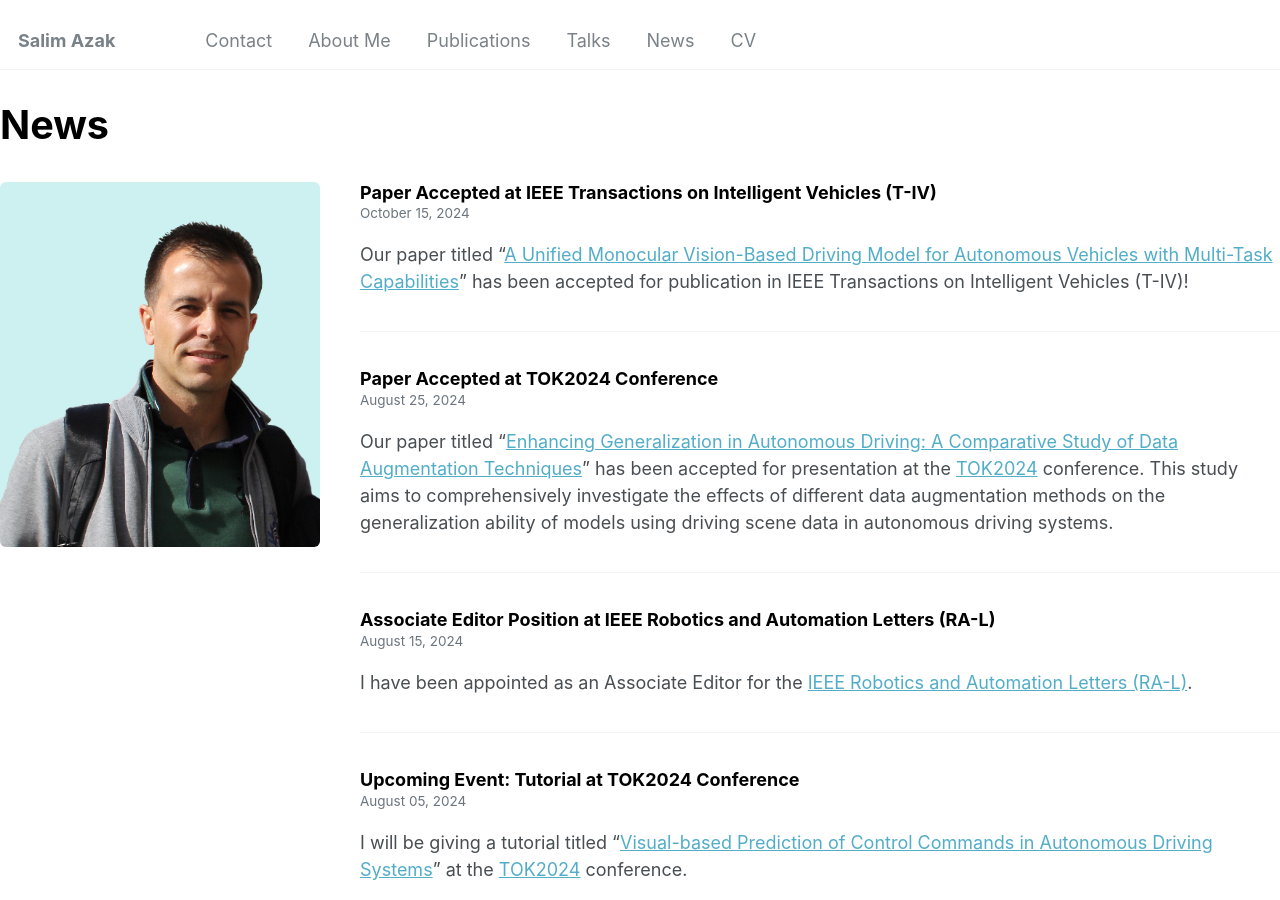
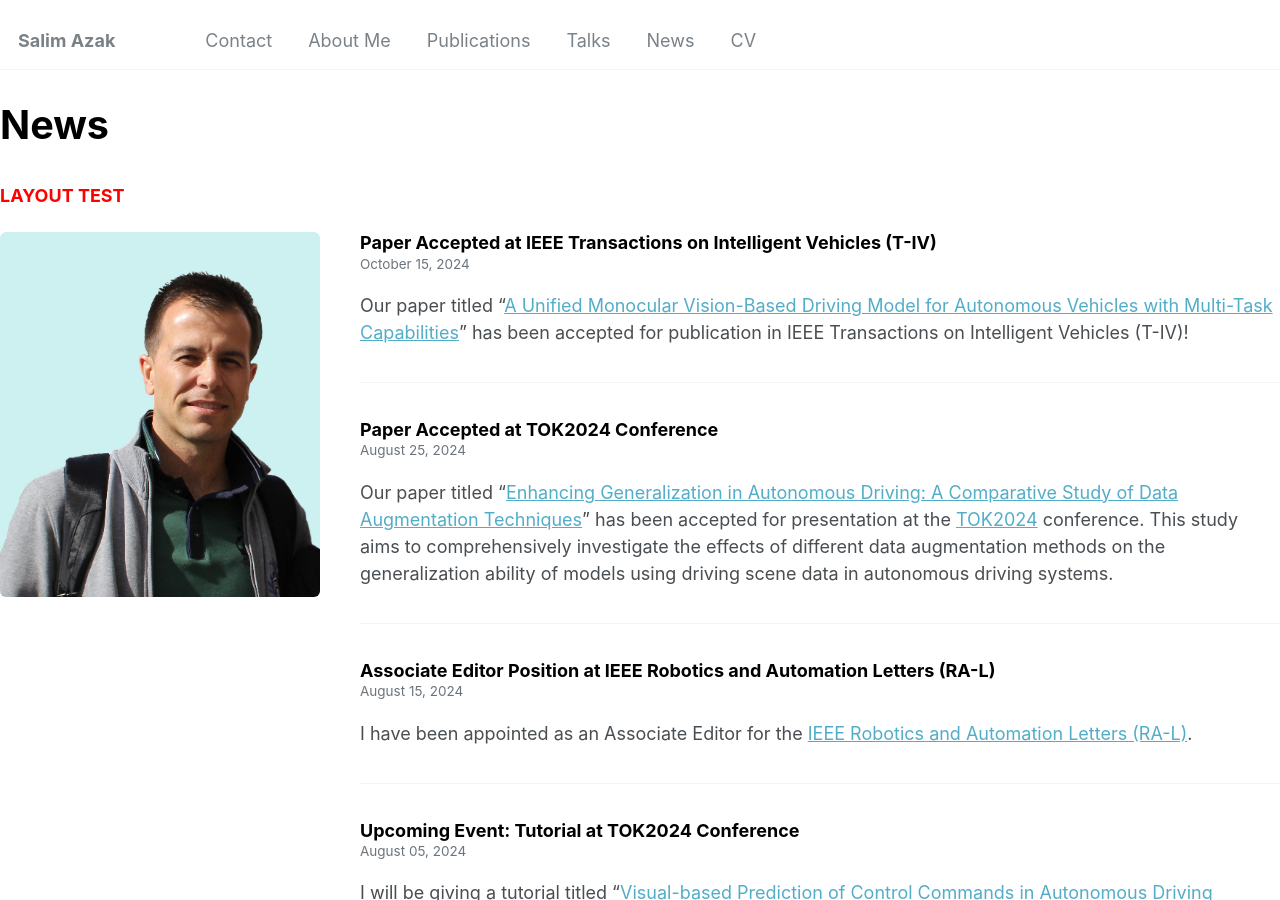
Before and after one commit to salimazak/salimazak.github.io, a Jekyll site: the page built from news/index.md, in a window 1280 px wide and 900 px high. Built offline with Jekyll 4.4.1, drawn with Linux system fonts in a browser that asks for light colours.

Commit message:
Update news.html

```diff
--- a/_layouts/news.html
+++ b/_layouts/news.html
@@ -35,6 +35,8 @@ layout: default
   <div class="container">
 
     <h1 class="page__title">{{ page.title }}</h1>
+    <p style="color:red; font-weight:bold;">LAYOUT TEST</p>
+
 
     <div style="float:left; width:320px; margin-right:40px; margin-bottom:30px;">
       <img src="/images/SA2.JPG" style="width:100%; border-radius:6px;">
```
